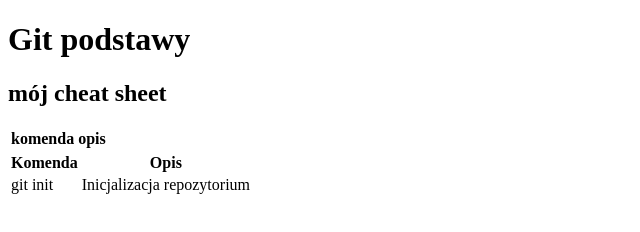
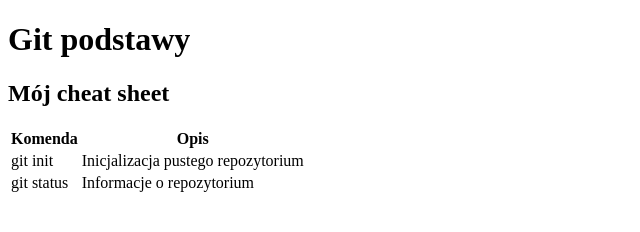
Before and after one commit to olgaochman/git_trening_pomeranian, a plain HTML site: page index.html in a window 1280 px wide. Shown: the whole page, without its empty margins (0-640 px from the left). Drawn offline with Linux system fonts and the light colour scheme.

Commit message:
nowa komenda git status

```diff
--- a/index.html
+++ b/index.html
@@ -1,24 +1,28 @@
 <!DOCTYPE html>
+
 <html lang="en">
+
 <head>
+
     <meta charset="UTF-8">
+
     <meta name="viewport" content="width=device-width, initial-scale=1.0">
+
     <title>Git podstawy</title>
+
 </head>
+
 <body>
+
     <h1>Git podstawy</h1>
-
-    <h2>mój cheat sheet</h2>
-
-    <table>
-         <tr>
-
-            <th> komenda</th>
-            <th> opis</th>
 
 
 
-         </tr>
+
+    <h2>Mój cheat sheet</h2>
+
+
+
 
     <table>
 
@@ -34,15 +38,23 @@
 
             <td>git init</td>
 
-                <td>Inicjalizacja repozytorium</td>
+            <td>Inicjalizacja pustego repozytorium</td>
+
+        </tr>
+
+        <tr>
+
+            <td>git status</td>
+
+            <td>Informacje o repozytorium</td>
 
         </tr>
 
     </table>
 
 
-    </table>
 
 
 </body>
+
 </html>
```
Lines whose indentation alone changed are shown as unchanged.
